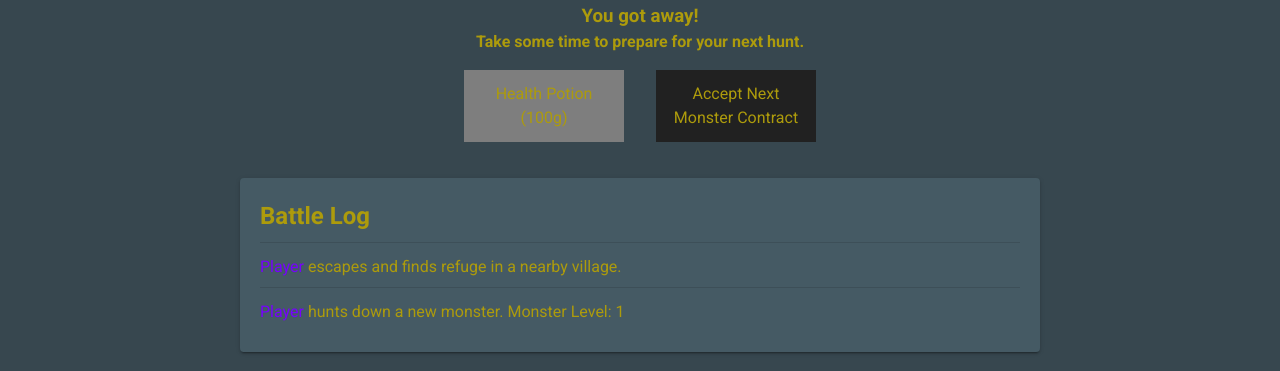
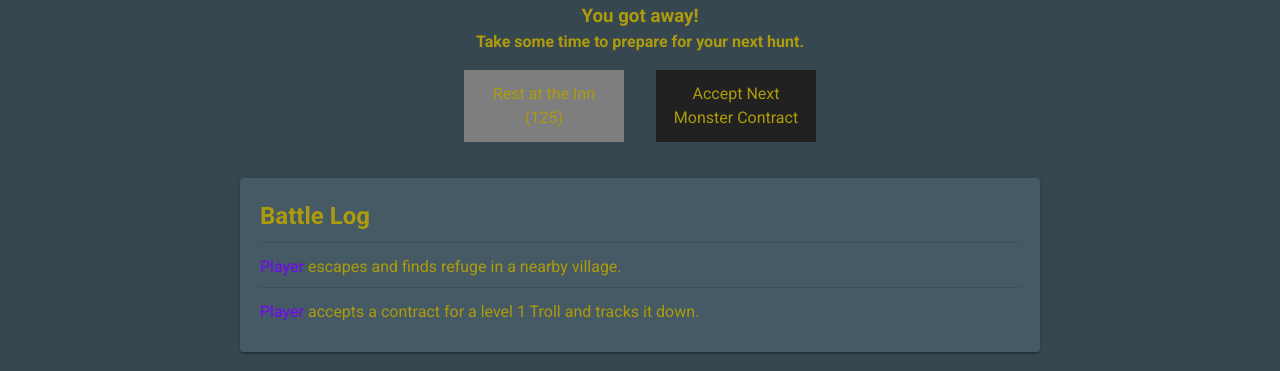
Before and after one commit to wbridson/MonsterSlayer, a Vue app: page / in a window 1280 px wide. Both pictures are taken after a click on the button "FLEE". Shown: the part 370-741 px from the top of the page. Built offline with nearby package versions, Linux system fonts and the light colour scheme.

Commit message:
balancing and bug fixing

```diff
--- a/src/components/elements/BattleLogCard.vue
+++ b/src/components/elements/BattleLogCard.vue
@@ -28,7 +28,7 @@
           escapes and finds refuge in a nearby village.
         </span>
         <span v-else-if="messages.actionType === 'new monster'" class="primary--text">
-          hunts down a new monster. Monster Level: {{ messages.actionValue }}
+          accepts a contract for a level {{ messages.actionValue }} {{ monsterName }} and tracks it down.
         </span>
         <span v-else-if="messages.actionType === 'receive gold'" class="primary--text">
           is awarded {{ messages.actionValue }} gold for completing the quest.
@@ -45,11 +45,10 @@
 </template>
 
 <script>
+import { mapGetters } from 'vuex';
 export default {
     computed: {
-      log(){
-        return this.$store.getters.log;
-      }
+      ...mapGetters(["log", "monsterName"])
     }
 };
 </script>
@@ -78,6 +77,6 @@ export default {
 }
 
 .log--heal {
-  color: green;
+  color: lime;
 }
 </style>
--- a/src/components/menus/BattleMenu.vue
+++ b/src/components/menus/BattleMenu.vue
@@ -44,7 +44,8 @@ export default {
       "turnCounter",
       "specialAttackBaseManaUse",
       "healBaseManaUse",
-      "turnCounter"
+      "turnCounter",
+      "log"
 
     ]),
     specialAttackDisabled() {
@@ -75,13 +76,13 @@ export default {
         this.$store.commit("pushMessage", {
           messageID: this.turnCounter,
           actionBy: "player",
-          actionType: "award gold",
+          actionType: "receive gold",
           actionValue: this.monsterGoldPayout
         });
         this.$store.commit("pushMessage", {
-          messageID: this.turnCounter + "a",
+          messageID: `${this.turnCounter}a`,
           actionBy: "player",
-          actionType: "award exp",
+          actionType: "receive exp",
           actionValue: this.monsterExpPayout
         })
       }
@@ -89,13 +90,13 @@ export default {
   },
   methods: {
     attackMonster() {
-      const dmgToMonster = calculateDamage(this.playerAtkValue, this.monsterDef);
+      const dmgToMonster = calculateDamage(this.playerAtkValue, this.monsterDef, false);
       const dmgToPlayer = this.attackPlayer();
       this.$store.commit("damageMonster", dmgToMonster);
       this.pushMessage("attack", dmgToMonster, dmgToPlayer);
     },
     specialAttackMonster() {
-      const dmgToMonster = calculateDamage(this.playerIntelligenceValue, this.monsterDef);
+      const dmgToMonster = calculateDamage(this.playerIntelligenceValue, this.monsterDef, true);
       const dmgToPlayer = this.attackPlayer();
       this.$store.commit("damageMonster", dmgToMonster);
       this.pushMessage("special attack", dmgToMonster, dmgToPlayer);
@@ -127,13 +128,13 @@ export default {
     },
     pushMessage(actionType, dmgToMonster, dmgToPlayer) {
       this.$store.commit("pushMessage", {
-        messageID: this.turnCounter,
+        messageID: this.turnCounter + "player",
         actionBy: "player",
         actionType: actionType,
         actionValue: dmgToMonster,
       });
       this.$store.commit("pushMessage", {
-        messageID: this.turnCounter,
+        messageID: this.turnCounter + "monster",
         actionBy: "monster",
         actionType: "attack",
         actionValue: dmgToPlayer,
--- a/src/components/menus/ContractCompletedMenu.vue
+++ b/src/components/menus/ContractCompletedMenu.vue
@@ -5,9 +5,7 @@
       <h4>You awaken at a nearby tavern.</h4></span
     >
     <span v-else-if="winner === 'player'" class="text-center primary--text"
-      ><h3>You won!</h3>
-      <h4>{{ gold }} gold earned.</h4></span
-    >
+      ><h3>You won!</h3></span>
     <span v-else-if="winner === 'flee'" class="text-center primary--text"
       ><h3>You got away!</h3>
       <h4>Take some time to prepare for your next hunt.</h4></span
@@ -15,17 +13,17 @@
     <div class="d-flex text-wrap">
       <button
         :class="potionButton"
-        :disabled="playerCurrentHealth >= playerMaxHealth || gold < potionPrice ? true : false"
-        style="max-width: 10em; max-height: 5em"
+        :disabled="potionButtonDisabled"
+        style="min-width: 10em; max-height: 5em"
         @mouseenter="hoverSwitch('potion')"
         @mouseleave="hoverSwitch('potion')"
         @click="buyHealthPotion"
       >
-        Health Potion (100g)
+        Rest at the Inn <br> ({{ potionPrice }})
       </button>
       <button
         :class="contractButton"
-        :disabled="playerCurrentHealth > 0 ? false : true"
+        :disabled="contractButtonDisabled"
         style="max-width: 10em; max-height: 5em"
         @mouseenter="hoverSwitch('contract')"
         @mouseleave="hoverSwitch('contract')"
@@ -44,28 +42,36 @@ export default {
   data: () => ({
     isHoveringPotionButton: false,
     isHoveringContractButton: false,
-    potionPrice: 100,
+    potionPrice: 125,
+    diableTimer: 1500,
+    reactionDisable: false
   }),
   computed: {
-    ...mapGetters(["winner", "gold", "playerCurrentHealth", "playerMaxHealth", "activeMonster", "monsterLevel", "playerLevel"]),
+    ...mapGetters(["winner", "gold", "playerCurrentHealth", "playerMaxHealth", "playerCurrentMana", "playerMaxMana", "activeMonster", "monsterLevel", "playerLevel"]),
     contractButton() {
-      if (this.isHoveringContractButton && this.playerCurrentHealth > 0) {
+      if (this.isHoveringContractButton && !this.contractButtonDisabled) {
         return "btn primary--text d-flex flex-wrap align-center pa-3 ma-4 elevation-14";
-      } else if (!this.isHoveringContractButton && this.playerCurrentHealth > 0) {
+      } else if (!this.isHoveringContractButton && !this.contractButtonDisabled) {
         return "btn primary--text d-flex flex-wrap align-center pa-3 ma-4";
       } else {
         return "btn lighten-4 primary--text flex-wrap align-center pa-3 ma-4";
       }
     },
     potionButton() {
-      if (this.isHoveringPotionButton && this.gold >= 100 && this.playerCurrentHealth < this.playerMaxHealth) {
-        return "btn primary--text d-flex flex-wrap align-center pa-3 ma-4 elevation-14";
-      } else if (!this.isHoveringPotionButton && this.gold >= 100 && this.playerCurrentHealth < this.playerMaxHealth) {
-        return "btn primary--text d-flex flex-wrap align-center pa-3 ma-4";
+      if (this.isHoveringPotionButton && !this.potionButtonDisabled) {
+        return "btn primary--text d-flex flex-wrap align-center justify-center pa-3 ma-4 elevation-14";
+      } else if (!this.isHoveringPotionButton && !this.potionButtonDisabled) {
+        return "btn primary--text d-flex flex-wrap align-center justify-center pa-3 ma-4";
       } else {
-        return "btn primary--text lighten-4 flex-wrap align-center pa-3 ma-4";
+        return "btn primary--text lighten-4 flex-wrap align-center justify-center pa-3 ma-4";
       }
     },
+    contractButtonDisabled(){
+      return this.playerCurrentHealth < 0 || this.reactionDisable ? true : false
+    },
+    potionButtonDisabled(){
+      return this.playerCurrentHealth >= this.playerMaxHealth && this.playerCurrentMana >= this.playerMaxMana || this.gold < this.potionPrice || this.reactionDisable ? true : false
+    }
   },
   methods: {
     buyHealthPotion() {
@@ -74,13 +80,17 @@ export default {
         if (healAmt + this.playerCurrentHealth > this.playerMaxHealth) {
           healAmt = this.playerMaxHealth - this.playerCurrentHealth;
         }
+        var manaRestoreAmt = heal(this.playerMaxMana);
+        if(manaRestoreAmt + this.playerCurrentMana > this.playerMaxMana){
+          manaRestoreAmt = this.playerMaxMana - this.playerCurrentMana;
+        }
         this.$store.commit("healPlayer", healAmt);
+        this.$store.commit("updateMana", manaRestoreAmt);
         this.$store.commit("updateGold", -this.potionPrice);
       }
     },
     acceptNextContract() {
       this.$store.commit("selectNewMonster", this.playerLevel);
-      this.$store.commit("resetMonsterHealth");
       this.$store.commit("winner", "");
       this.$store.commit("pushMessage", {
         messageID: this.turnCounter,
@@ -98,5 +108,11 @@ export default {
       }
     },
   },
+  mounted(){
+    this.reactionDisable = true;
+    setTimeout(() => {
+      this.reactionDisable = false;
+    }, this.diableTimer)
+  }
 };
 </script>
--- a/src/components/menus/LevelUpMenu.vue
+++ b/src/components/menus/LevelUpMenu.vue
@@ -228,6 +228,11 @@ export default {
       this.intDecreaseDisabled = true;
       this.tempAttributePointsAvailable == 0 ? this.confirmDisabled = true : false;
       this.setTempValues();
+      console.log(this.playerMaxHealth);
+      console.log(this.playerMaxMana);
+      console.log(this.playerAtkValue);
+      console.log(this.playerDefValue);
+      console.log(this.playerIntelligenceValue)
 
     },
     setTempValues() {
--- a/src/functions.js
+++ b/src/functions.js
@@ -1,27 +1,31 @@
 //takes attack stat of the attacker and the defense stat of the defender
-function calculateDamage(attack, defense){
-    const baseAttack = 10;
-    const baseDef = 5;
-    const attackModifier = .13;
-    const defenseModifier = .13;
+function calculateDamage(attack, defense, special) {
+  const baseDamage = 10;
+  const baseDef = 5;
+  const damageModifier = .4;
+  const specialDamageModifier = .55;
+  const defenseModifier = 0.34;
+console.log("attack: " + attack)
+  if (special) {
+    var damage = baseDamage + attack * specialDamageModifier;
+  } else {
+    damage = baseDamage + attack * damageModifier;
+  }
+    damage = Math.round(getRandomVal(damage - 5, damage + 5));
+    console.log("rawDamage: " + damage);
+    damage -= Math.round(getRandomVal((baseDef + defense * defenseModifier)-2, (baseDef + defense * defenseModifier)+2));
+    console.log("damage: " + damage);
 
-    var damage = baseAttack + (attack * attackModifier);
-    damage = Math.round(getRandomVal(damage - 5, damage + 5));
-    //console.log("raw damage: " + damage);
-    damage -= Math.round(baseDef + (defense * defenseModifier));
-    //console.log("damage after def: " + damage)
-    return damage > 0 ? damage : 1;
+  return damage > 0 ? damage : 1;
 }
 
-function heal(maxHealth){
-    return Math.round(getRandomVal((maxHealth * .5), (maxHealth * .75)));
+function heal(maxHealth) {
+  return Math.round(getRandomVal(maxHealth * 0.5, maxHealth * 0.75));
 }
 
-function getRandomVal(min, max){
-    //console.log("min: " + min + "  max: " + max);
-    return Math.random() * (max - min) + min;
+function getRandomVal(min, max) {
+  //console.log("min: " + min + "  max: " + max);
+  return Math.random() * (max - min) + min;
 }
 
-export{
-    calculateDamage, heal, getRandomVal
-}
+export { calculateDamage, heal, getRandomVal };
--- a/src/store/getters.js
+++ b/src/store/getters.js
@@ -1,12 +1,12 @@
 export const gold = (state) => {
-  return state.gold >= 0 ? state.gold : 0;
+  return state.gold >= 1 ? Math.round(state.gold) : 0;
 };
 
 export const log = (state) => {
   return state.log;
 };
 export const turnCounter = (state) => {
-  return state.turnCoutner;
+  return state.turnCounter;
 };
 export const winner = (state) => {
   return state.winner;
--- a/src/store/modules/player.js
+++ b/src/store/modules/player.js
@@ -5,11 +5,11 @@ const state = {
   playerCurrentMana: 0,
   playerMaxHealthPoints: 9,
   playerMaxManaPoints: 5,
-  playerAtkPoints: 30,
+  playerAtkPoints: 10,
   playerAtkValue: 0,
-  playerDefPoints: 20,
+  playerDefPoints: 0,
   playerDefValue: 0,
-  playerIntelligencePoints: 10,
+  playerIntelligencePoints: 5,
   playerIntelligenceValue: 0,
   baseHp: 30,
   baseMp: 30,
@@ -19,8 +19,8 @@ const state = {
   hpModifier: 7.8,
   mpModifier: 4.63,
   atkModifier: 2.13,
-  defModifier: 2.13,
-  intModifier: 3.2,
+  defModifier: .33,
+  intModifier: 4.85,
   playerExp: 0,
   playerExpToNextLevel: 100,
   playerLevel: 1,
--- a/src/views/Main.vue
+++ b/src/views/Main.vue
@@ -57,7 +57,9 @@ export default {
       "playerLevel",
       "playerExp",
       "playerExpToNextLevel",
-      "monsterLevel"
+      "monsterLevel",
+      "turnCounter",
+      "gold",
     ]),
   },
   watch: {
@@ -68,7 +70,6 @@ export default {
         this.$store.commit('playerExpToNextLevel', this.playerLevel);
         this.levelUp = true;
       }
-      console.log("lvl: " + this.playerLevel);
     },
   },
   methods: {
```
Also changed, not shown: src/store/modules/monsters.js (+11 -15 lines).
